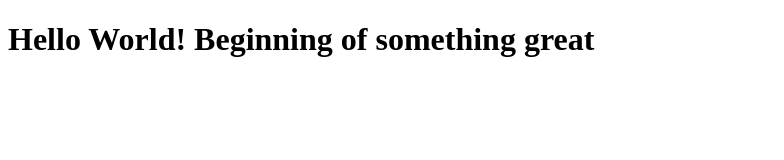
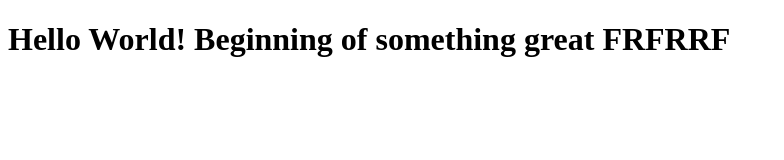
Before and after one commit to acyjiang/acyjiang-website, a plain HTML site: page index.html in a window 1280 px wide. Shown: the whole page, without its empty margins (0-784 px from the left). Drawn offline with Linux system fonts and the light colour scheme.

Commit message:
First change test

```diff
--- a/index.html
+++ b/index.html
@@ -2,6 +2,6 @@
 <html>
   <head> </head>
   <body>
-    <h1>Hello World! Beginning of something great</h1>
+    <h1>Hello World! Beginning of something great FRFRRF</h1>
   </body>
 </html>
```
